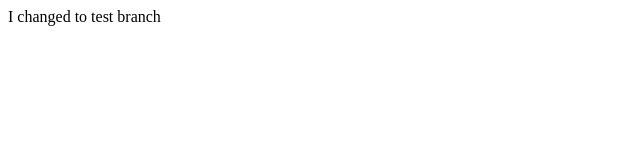
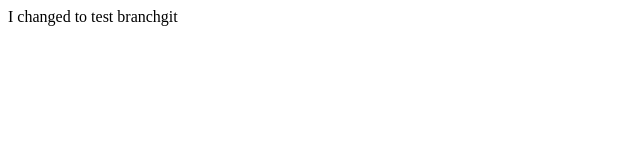
Before and after one commit to life-is-live/easytest, a plain HTML site: page index.html in a window 1280 px wide. Shown: the full height of the page, 0-640 px from the left. Drawn offline with Linux system fonts and the light colour scheme.

Commit message:
modify index.html

```diff
--- a/index.html
+++ b/index.html
@@ -6,6 +6,6 @@
     <title>Document</title>
 </head>
 <body>
-    I changed to test branch
+    I changed to test branchgit
 </body>
 </html>
```
